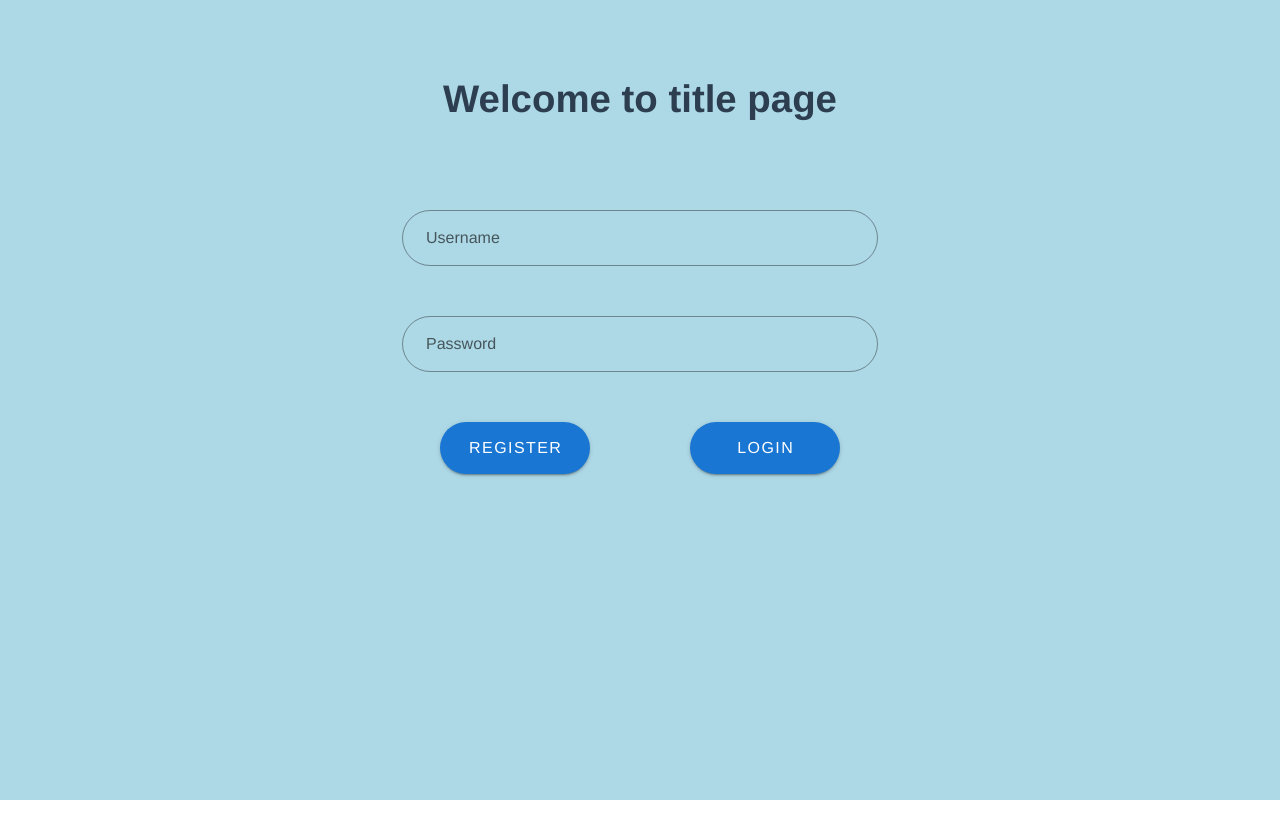
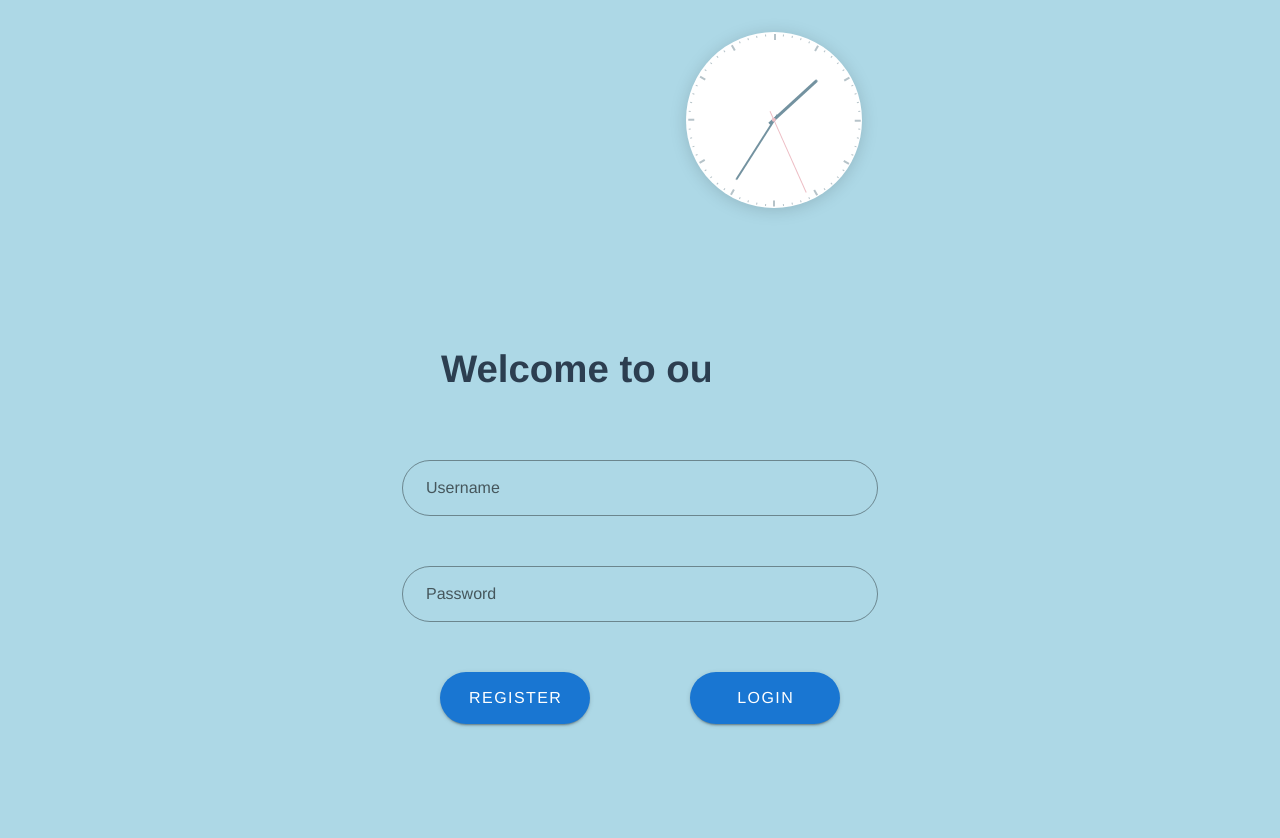
Before and after one commit to Aarrtteemm123/strategy-game-client, a Vue app: page /login in a window 1280 px wide. Shown: the top 838 px of the page. Before the commit the page ends 800 px from the top, so only its background shows below. Built offline with nearby package versions, Linux system fonts and the light colour scheme; what vue-apexcharts would draw is missing.

Commit message:
New Year's commit, happy holidays.
       |
      / \
     /   \
    /     \
   /       \
   ———   ———
      | |

P.S. Also added cool analog clock on the login page

```diff
--- /dev/null
+++ b/src/components/AnalogClock.vue
@@ -0,0 +1,165 @@
+<!-- source https://vuejsexamples.com/a-text-based-and-analog-clock-with-vue-js/ -->
+<template>
+  <div id="AnalogClock">
+    <v-app>
+      <template v-if="tick">
+        <figure class="analog-clock">
+          <figcaption class="analog-clock__face">
+            <span v-for="n in 60"
+                  :key="n"
+                  class="analog-clock__notch"
+                  :class="{ '-long': !(n % 5) }"
+                  :style="{ transform: `rotate(${n * 6}deg)` }">
+            </span>
+          </figcaption>
+
+          <span class="analog-clock__hand -seconds" :style="seconds"></span>
+          <span class="analog-clock__hand -minutes" :style="minutes"></span>
+          <span class="analog-clock__hand -hours" :style="hours"></span>
+        </figure>
+      </template>
+      <router-view></router-view>
+    </v-app>
+  </div>
+</template>
+
+<script>
+    export default {
+        name: 'AnalogClock',
+        props: { minute: Number, tick: Number },
+        data() {
+            return {
+                rotation: { hours: 0, minutes: 0, seconds: 0 }
+            }
+        },
+        computed: {
+            hours() {
+                return { transform: `translate3d(-50%, 0, 0) rotate(${this.rotation.hours}deg)` }
+            },
+            minutes() {
+                return { transform: `translate3d(-50%, 0, 0) rotate(${this.rotation.minutes}deg)` }
+            },
+            seconds() {
+                return { transform: `translate3d(-50%, 0, 0) rotate(${this.rotation.seconds}deg)` }
+            }
+        },
+        watch: {
+            tick() {
+                this.rotation.seconds += 6
+                this.rotation.minutes += 0.1
+            },
+            minute(to, from) {
+                if (from === to) return;
+                this.rotation.hours += 0.5
+            }
+        },
+        mounted() {
+            let date = new Date()
+            let [h, m, s] = [date.getHours(), date.getMinutes(), date.getSeconds()]
+            this.rotation = {
+                hours: (h * 30) + (m * 0.5),
+                minutes: (m * 6) + (s * 0.1),
+                seconds: s * 6
+            }
+        }
+    }
+</script>
+
+<style lang="scss">
+  body { height: 100% }
+
+  .analog-clock {
+    width: 22vh;
+    height: 22vh;
+    border-radius: 100%;
+    background-color: white;
+    transform: translate3d(-1.5rem, -50%, 0);
+    filter: drop-shadow(0 0.125rem 0.5rem rgba(black, 0.15));
+
+    &::after {
+      top: 50%;
+      left: 50%;
+      content: '';
+      width: 2.5%;
+      height: 2.5%;
+      position: absolute;
+      border-radius: 100%;
+      background-color: #edbec5;
+      transform: translate3d(-50%, -50%, 0);
+    }
+
+    &__face {
+      position: absolute;
+      top: 0;
+      left: 0;
+      width: 100%;
+      height: 100%;
+    }
+
+    &__notch {
+      transform-origin: 50% 100%;
+      position: absolute;
+      width: 1px;
+      height: 49%;
+      bottom: 50%;
+      left: 50%;
+
+      &::after {
+        content: '';
+        width: 100%;
+        height: 2.5%;
+        position: absolute;
+        top: 0;
+        left: 0;
+        background-color: #b6c3c9;
+      }
+
+      &.-long::after {
+        width: 2px;
+        height: 7.5%;
+      }
+    }
+
+    &__hand {
+      transform-origin: 50% 100%;
+      background-color: #7392a0;
+      position: absolute;
+      width: 2px;
+      height: 40%;
+      bottom: 50%;
+      left: 50%;
+      border-radius: 2px;
+      transition: transform 1s linear;
+
+      &::after {
+        content: '';
+        position: absolute;
+        top: 100%;
+        left: 0;
+        width: 100%;
+        height: 10%;
+        background-color: inherit;
+        backface-visibility: hidden;
+      }
+
+      &.-hours {
+        height: calc(100% / 3);
+        width: 3px;
+        border-radius: 3px;
+        transition: transform 60s linear;
+      }
+
+      &.-seconds {
+        width: 1px;
+        height: 45%;
+        border-radius: 0;
+        background-color: #edbec5;
+        transition: transform 100ms cubic-bezier(.6, .05, 0, 1.6);
+
+        &::after {
+          height: 12.5%;
+        }
+      }
+    }
+  }
+</style>
--- a/src/components/Title.vue
+++ b/src/components/Title.vue
@@ -1,8 +1,9 @@
 <template>
   <div id="title">
     <v-app>
-      <h1 style="margin-top: 70px;margin-bottom: 70px">Welcome to title page</h1>
-      <v-container style="width: 500px;height: 500px">
+      <AnalogClock style="padding-left: 710px;padding-top: 120px" v-bind:tick="tick"></AnalogClock>
+      <h1 style="margin-top: -580px;margin-bottom: 50px">Welcome to our game</h1>
+      <v-container style="width: 500px;height: 500px;">
         <v-text-field v-model="username" style="margin-bottom: 20px"
                       label="Username" outlined rounded clearable
         ></v-text-field>
@@ -23,18 +24,32 @@
 
 <script>
     import router from "@/router";
-    import UserService from '@/services/user-service'
+    import UserService from '@/services/user-service';
+    import AnalogClock from "@/components/AnalogClock";
 
     export default {
         name: "Title",
+        components: {AnalogClock},
         data()
         {
           return{
               username:'',
-              password:''
+              password:'',
+              tick: 0,
+              time: { hours: 0, minutes: 0, seconds: 0 }
           }
         },
         methods: {
+            updateTime(time) {
+                this.tick++
+                this.time = {
+                    hours: time.getHours(),
+                    minutes: time.getMinutes(),
+                    seconds: time.getSeconds()
+                }
+
+                setTimeout(() => this.updateTime(new Date()), 1000 - new Date().getMilliseconds())
+            },
             clkBtnRegister() {
                 router.push({path: 'register'})
             },
@@ -55,6 +70,9 @@
                     }
                 })
             }
+        },
+        mounted() {
+            this.updateTime(new Date())
         }
     }
 </script>
```
